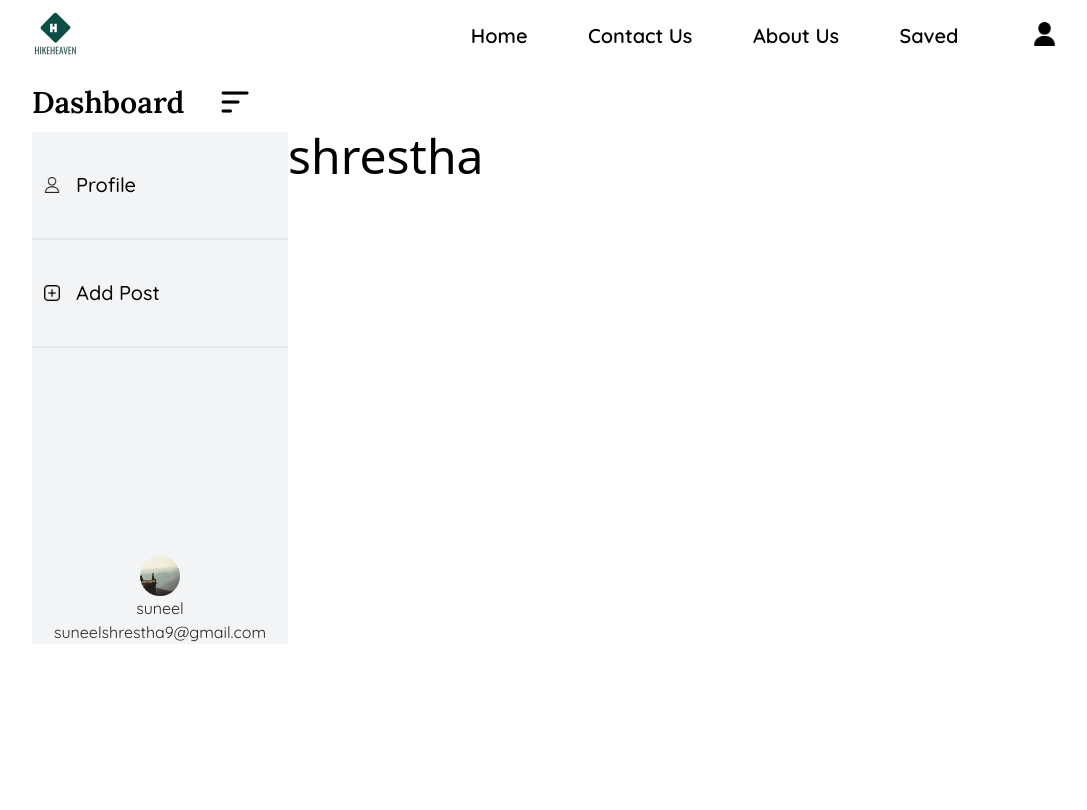
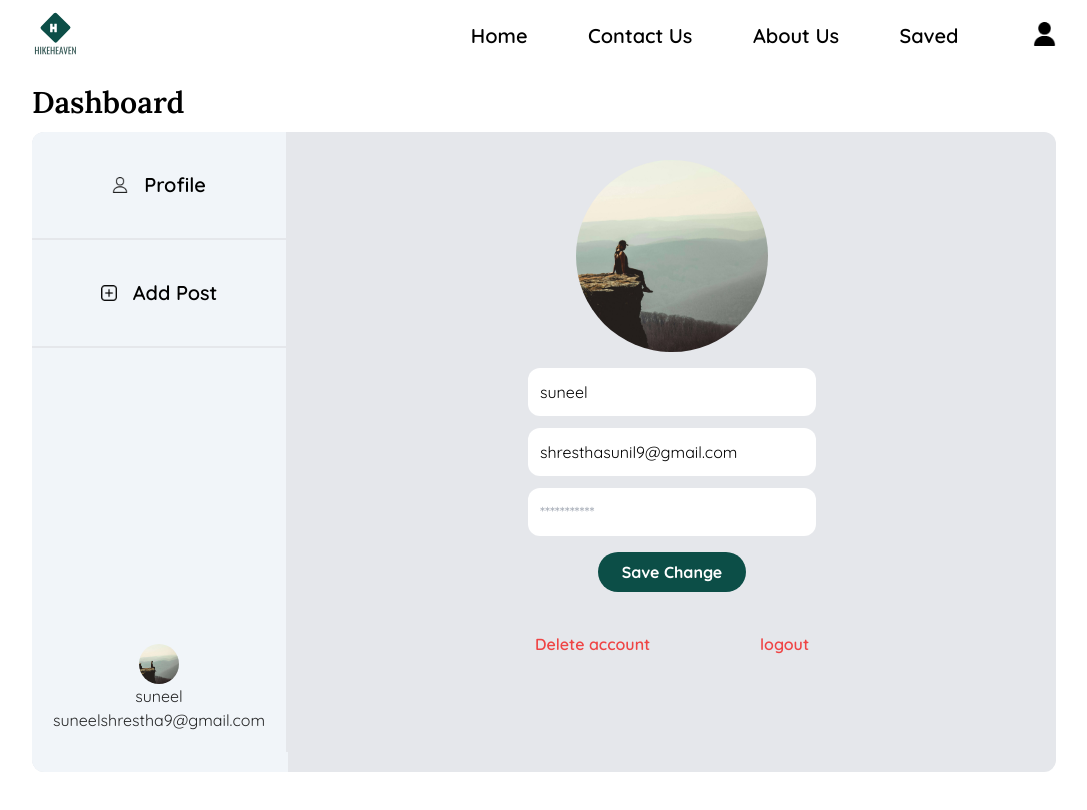
Before and after one commit to sunilshrestha07/HikerHeven, a React (Vite) app in the folder client/: page /dashboard in a window 1280 px wide. Shown: the top 810 px of the page, without its empty margins (96-1183 px from the left). Built offline with nearby package versions, Linux system fonts and the light colour scheme.

Commit message:
made profile seciton

```diff
--- /dev/null
+++ b/client/src/components/DashProfile.tsx
@@ -0,0 +1,61 @@
+import React, {  useState } from "react"
+import { profileInterface } from "../declareInterface"
+
+export default function DashProfile() {
+    const user = { name:'suneel',image:'./crouselImage/lowOne.jpg',email:'shresthasunil9@gmail.com'}
+
+    const [profileFormData,setProfileFormData]=useState<profileInterface>({})
+
+    const handelProfileChange = (e:React.ChangeEvent<HTMLInputElement>)=>{
+        setProfileFormData({...profileFormData,[e.target.id]:e.target.value})
+    }
+
+    const handelProfileSubmit = (e: React.FormEvent<HTMLFormElement>) =>{
+        e.preventDefault()
+        console.log(profileFormData)
+    }
+  return (
+    <>
+        <div className="">
+            <div className=" flex justify-center items-center w-full ">
+                <div className="  w-full sm:w-full md:w-2/3 lg:w-1/2 aspect-[3/4] flex items-center justify-center">
+                    <div className=" flex flex-col  justify-center items-center w-full gap-10">
+                        <form className=" flex flex-col items-center gap-4" onSubmit={handelProfileSubmit}>
+                            <div className=" w-1/2 aspect-square rounded-full overflow-hidden">
+                                <img className="w-full h-full object-cover" src={user.image} alt="" />
+                            </div>
+                            <div className=" font-Quicksand text-base flex flex-col gap-3 w-10/12 sm:w-9/12">
+                                <input className=" p-3 rounded-xl"
+                                type="text" name="" id="name"
+                                defaultValue={user.name} onChange={handelProfileChange}
+                                />
+
+                                <input className=" p-3 rounded-xl"
+                                type="text" name="" id="email"
+                                defaultValue={user.email} onChange={handelProfileChange}
+                                />
+
+                                <input className=" p-3 rounded-xl"
+                                type="password" name="" id="password" placeholder="***********"
+                                onChange={handelProfileChange}
+                                />
+                            </div>
+                            <div className="">
+                                <button  className="bg-darkGreen font-Quicksand font-bold text-base px-6 py-2 rounded-full text-white" type="submit">Save Change</button>
+                            </div>
+                        </form>
+                        <div className="w-full flex flex-row justify-around font-Quicksand text-red-500 font-semibold text-base hover:cursor-pointer ">
+                            <div className="">
+                                Delete account
+                            </div>
+                            <div className="">
+                                logout
+                            </div>
+                        </div>
+                    </div>
+                </div>
+            </div>
+        </div>
+    </>
+  )
+}
--- a/client/src/components/SideDashboard.tsx
+++ b/client/src/components/SideDashboard.tsx
@@ -3,36 +3,39 @@ import { Link } from "react-router-dom";
 
 export default function SideDashboard() {
     const [isAdmin, setIsAdmin] = useState<boolean>(true);
+    const handelClick = () =>{
+        setIsAdmin(!setIsAdmin)
+    }
 
     return (
-        <div className="h-full bg-gray-100">
+        <div className="h-full border-r-2">
             <div className="flex flex-col justify-between h-full">
                 <div>
                     <Link to="/dashboard?tab=profile">
-                        <div className="flex items-center gap-4 font-Quicksand font-medium text-xl h-full p-3 border-b-2">
+                        <div className="flex justify-center font-semibold items-center gap-4 font-Quicksand  text-xl h-full p-3 border-b-2">
                             <img className="h-4" src="./navImages/sprofile.png" alt="Profile" />
                             <p>Profile</p>
                         </div>
                     </Link>
                     <Link to="/dashboard?tab=addpost">
-                        <div className="flex items-center gap-4 font-Quicksand font-medium text-xl h-full p-3 border-b-2">
+                        <div className="flex justify-center font-semibold items-center gap-4 font-Quicksand  text-xl h-full p-3 border-b-2">
                             <img className="h-4" src="./navImages/post.png" alt="Add Post" />
                             <p>Add Post</p>
                         </div>
                     </Link>
                     {!isAdmin && (
                         <Link to="/dashboard?tab=all">
-                            <div className="flex items-center gap-4 font-Quicksand font-medium text-xl h-full p-3 border-b-2 ">
+                            <div className="flex justify-center font-semibold items-center gap-4 font-Quicksand  text-xl h-full p-3 border-b-2 ">
                                 <img className="h-4" src="./navImages/save.png" alt="Saved" />
                                 <p>Saved</p>
                             </div>
                         </Link>
                     )}
                 </div>
-                <div className=" flex flex-col items-center">
-                    <img className="w-10 h-10 rounded-full" src="./crouselImage/lowOne.jpg" alt="User" />
-                        <p  className=" opacity-85 font-Quicksand">suneel</p>
-                        <p  className=" opacity-85 font-Quicksand">suneelshrestha9@gmail.com</p>
+                <div className=" flex flex-col items-center pb-3 sm:pb-5">
+                    <img className=" w-7 sm:w-10 aspect-square rounded-full" src="./crouselImage/lowOne.jpg" alt="User" />
+                        <p className=" opacity-85 font-Quicksand text-xs lg:text-base" onClick={handelClick}>suneel</p>
+                        <p className=" opacity-85 font-Quicksand text-xs lg:text-base">suneelshrestha9@gmail.com</p>
                 </div>
             </div>
         </div>
--- a/client/src/pages/Dashboard.tsx
+++ b/client/src/pages/Dashboard.tsx
@@ -1,35 +1,45 @@
 import { useState } from "react";
 import { paddingSize } from "../declareSize";
 import SideDashboard from "../components/SideDashboard";
+import DashProfile from "../components/DashProfile";
 
 export default function Dashboard() {
     const [isDashMenuOpen,setIsDashMenuOpen]=useState<boolean>(false)
     const handelDashOpen = () =>{
         setIsDashMenuOpen(!isDashMenuOpen)
     }
-    console.log(isDashMenuOpen)
+
   return (
     <>
-        <div className={`${paddingSize} rounded-lg overflow-hidden`}>
-            <div className=" flex flex-col gap-3">
+        <div className={`${paddingSize} rounded-lg overflow-hidden h-full`}>
+            <div className=" flex flex-col gap-3 h-full">
                 <div className=" flex items-center gap-4 sm:gap-8">
                     <p className=" font-Lora text-2xl sm:text-3xl font-semibold">Dashboard</p>
+                    <div className=" sm:hidden">
                         {isDashMenuOpen ? (
+                            <img className=" h-7 sm:h-9 transition ease-out duration-150" src="./navImages/omenu.png" alt="" onClick={handelDashOpen} />
+                        ):(
                             <img className="h-5 sm:h-7 transition ease-out duration-150" src="./navImages/menu.png" alt="" onClick={handelDashOpen} />
-                    ):(
-                        <img className=" h-7 sm:h-9 transition ease-out duration-150" src="./navImages/omenu.png" alt="" onClick={handelDashOpen} />
                         )}
                     </div>
+                </div>
                 {/* main board */}
-                <div className=" grid grid-cols-8 transition ease-in-out duration-500 w-full  aspect-[8/4]">
+                <div className=" h-screen ">
+                    <div className=" grid grid-cols-8 transition ease-in-out duration-500 w-full h-4/5 relative bg-gray-200 rounded-xl  overflow-hidden">
                         {/* sidebar */}
-                    <div className={`${isDashMenuOpen ? "hidden" : "col-span-2"}  h-full`}>
+                        <div className={`${isDashMenuOpen ? "":"hidden"} bg-gray-100 w-2/3 sm:w-full h-full absolute top-0 left-0 sm:hidden `}>
+                            <SideDashboard/>
+                        </div>
+
+                        {/* screen greater than sm */}
+                        <div className="hidden sm:block sm:col-span-3 lg:col-span-2 bg-slate-100 pb-5">
                             <SideDashboard/>
                         </div>
 
                         {/* rightdashboard */}
-                    <div className={`${isDashMenuOpen ? "col-span-8" : "col-span-6"} h-full  text-5xl`}>
-                        shrestha
+                        <div className="col-span-8 sm:col-span-5 lg:col-span-6 pt-5">
+                            <DashProfile/>
+                        </div>
                     </div>
                 </div>
             </div>
```
Also changed, not shown: client/src/declareInterface.ts (+7 -0 lines). Lines whose indentation alone changed are shown as unchanged.
